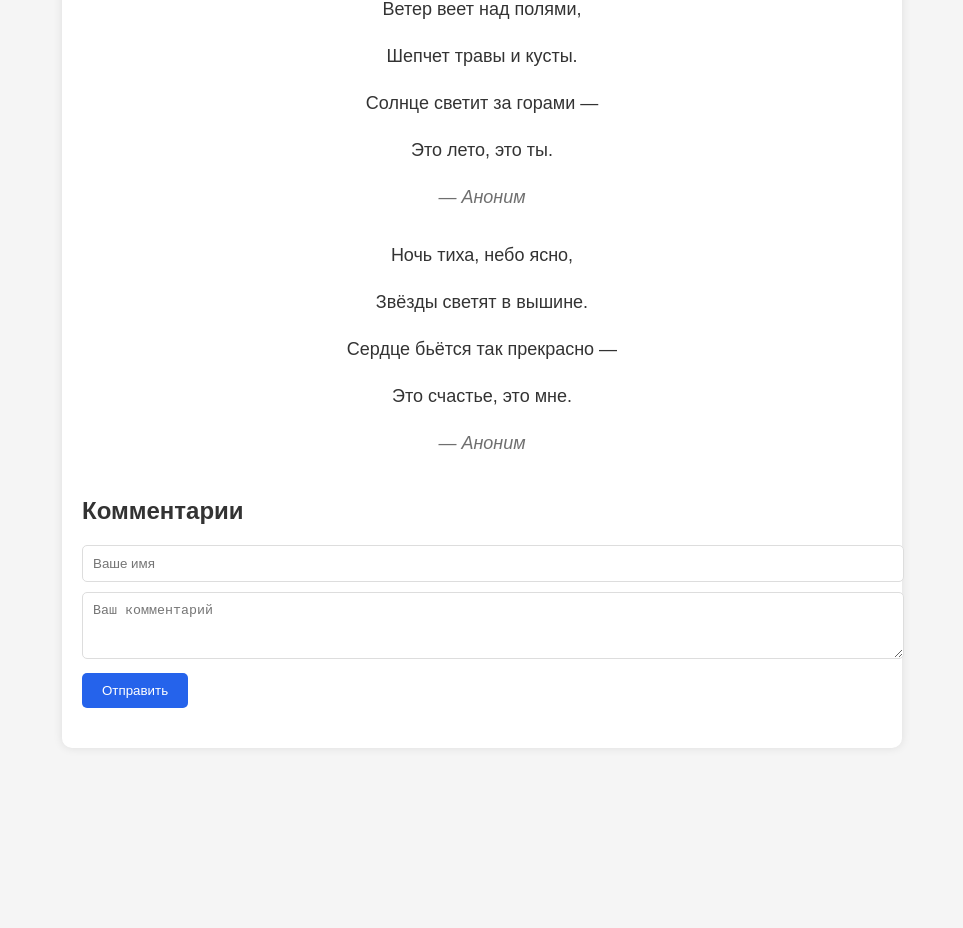
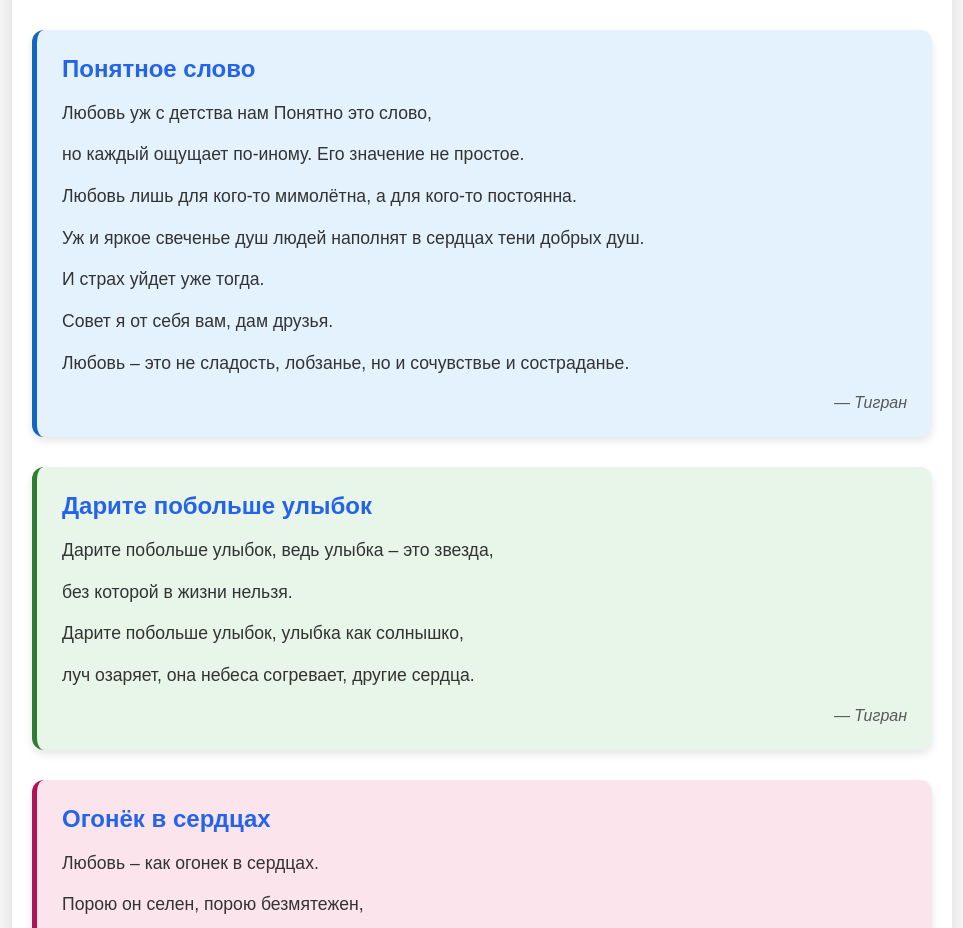
Before and after one commit to tigrichec/TigerPoems, a plain HTML site: page index.html in a window 1280 px wide. Shown: the part 189-1117 px from the top of the page, without its empty margins (158-1121 px from the left). Before the commit the page ends 957 px from the top, so only its background shows below. Drawn offline with nearby package versions, Linux system fonts and the light colour scheme; no server answers.

Commit message:
Update index.html

```diff
--- a/index.html
+++ b/index.html
@@ -1,9 +1,9 @@
-<!DOCTYPE html>
+ <!DOCTYPE html>
 <html lang="ru">
 <head>
   <meta charset="UTF-8">
   <meta name="viewport" content="width=device-width, initial-scale=1.0">
-  <title>Поэтическая страничка</title>
+  <title>Поэтическая страничка в океан Тиграна</title>
   <!-- Подключаем библиотеки -->
   <script src="https://cdn.jsdelivr.net/npm/theme-change@2.0.2/index.js"></script>
   <link rel="stylesheet" href="https://cdnjs.cloudflare.com/ajax/libs/animate.css/4.1.1/animate.min.css">
@@ -18,6 +18,9 @@
       --container-bg: white;
       --primary-color: #2563eb;
       --comment-bg: #f0f8ff;
+      --poem-card-1: #e3f2fd;
+      --poem-card-2: #e8f5e9;
+      --poem-card-3: #fce4ec;
     }
     [data-theme="dark"] {
       --bg-color: #1e293b;
@@ -25,9 +28,12 @@
       --container-bg: #334155;
       --primary-color: #60a5fa;
       --comment-bg: #2d3748;
+      --poem-card-1: #0d47a1;
+      --poem-card-2: #1b5e20;
+      --poem-card-3: #880e4f;
     }
     body {
-      font-family: Arial, sans-serif;
+      font-family: 'Arial', sans-serif;
       background: var(--bg-color);
       color: var(--text-color);
       text-align: center;
@@ -36,67 +42,130 @@
       transition: all 0.3s;
     }
     .container {
-      max-width: 800px;
+      max-width: 900px;
       margin: 0 auto;
       padding: 20px;
       background: var(--container-bg);
-      border-radius: 10px;
-      box-shadow: 0 0 10px rgba(0, 0, 0, 0.1);
+      border-radius: 15px;
+      box-shadow: 0 0 15px rgba(0, 0, 0, 0.1);
     }
-    h1 { color: var(--primary-color); }
-    .poem { margin: 30px 0; line-height: 1.6; font-size: 18px; }
-    .author { font-style: italic; opacity: 0.7; }
+    h1 {
+      color: var(--primary-color);
+      margin-bottom: 30px;
+      font-size: 2.2em;
+    }
+    .poems-container {
+      display: flex;
+      flex-direction: column;
+      gap: 30px;
+      margin: 40px 0;
+    }
+    .poem-card {
+      padding: 25px;
+      border-radius: 12px;
+      text-align: left;
+      box-shadow: 0 4px 8px rgba(0,0,0,0.1);
+      transition: transform 0.3s;
+    }
+    .poem-card:hover {
+      transform: translateY(-5px);
+    }
+    .poem-card:nth-child(1) {
+      background: var(--poem-card-1);
+      border-left: 5px solid #1565c0;
+    }
+    .poem-card:nth-child(2) {
+      background: var(--poem-card-2);
+      border-left: 5px solid #2e7d32;
+    }
+    .poem-card:nth-child(3) {
+      background: var(--poem-card-3);
+      border-left: 5px solid #ad1457;
+    }
+    .poem-title {
+      font-size: 1.5em;
+      margin-bottom: 15px;
+      color: var(--primary-color);
+      font-weight: bold;
+    }
+    .poem-text {
+      line-height: 1.8;
+      font-size: 1.1em;
+    }
+    .poem-text p {
+      margin: 10px 0;
+    }
+    .author {
+      font-style: italic;
+      text-align: right;
+      margin-top: 15px;
+      opacity: 0.8;
+    }
     .theme-btn {
       background: var(--primary-color);
       color: white;
       border: none;
-      padding: 10px 20px;
-      border-radius: 5px;
+      padding: 12px 24px;
+      border-radius: 8px;
       cursor: pointer;
-      margin-bottom: 20px;
+      margin-bottom: 30px;
+      font-size: 1em;
+      transition: all 0.3s;
+    }
+    .theme-btn:hover {
+      opacity: 0.9;
+      transform: scale(1.02);
     }
 
     /* Стили для комментариев */
     .comments-section {
-      margin-top: 40px;
+      margin-top: 50px;
       text-align: left;
     }
     .comment-form {
-      margin-bottom: 20px;
+      margin-bottom: 30px;
     }
     .comment-form input,
     .comment-form textarea {
       width: 100%;
-      padding: 10px;
-      margin-bottom: 10px;
-      border-radius: 5px;
+      padding: 12px;
+      margin-bottom: 15px;
+      border-radius: 8px;
       border: 1px solid #ddd;
       background: var(--container-bg);
       color: var(--text-color);
+      font-size: 1em;
     }
     .comment-form button {
       background: var(--primary-color);
       color: white;
       border: none;
-      padding: 10px 20px;
-      border-radius: 5px;
+      padding: 12px 25px;
+      border-radius: 8px;
       cursor: pointer;
+      font-size: 1em;
+      transition: all 0.3s;
+    }
+    .comment-form button:hover {
+      opacity: 0.9;
     }
     .comment {
       background: var(--comment-bg);
-      padding: 15px;
-      border-radius: 8px;
-      margin-bottom: 15px;
-      box-shadow: 0 2px 4px rgba(0,0,0,0.1);
+      padding: 20px;
+      border-radius: 10px;
+      margin-bottom: 20px;
+      box-shadow: 0 2px 5px rgba(0,0,0,0.1);
     }
     .comment-author {
       font-weight: bold;
-      margin-bottom: 5px;
+      margin-bottom: 8px;
+      font-size: 1.1em;
     }
     .comment-date {
-      font-size: 0.8em;
+      font-size: 0.85em;
       color: var(--text-color);
       opacity: 0.7;
+      margin-top: 10px;
     }
   </style>
 </head>
@@ -105,22 +174,51 @@
     <button class="theme-btn" data-toggle-theme="dark,light" data-act-class="animate__rubberBand">
       🌓 Сменить тему
     </button>
-    <h1>✨ Поэтическая страничка ✨</h1>
+    <h1>✨ Поэтическая страничка в океан Тиграна ✨</h1>
 
-    <div class="poem">
-      <p>Ветер веет над полями,</p>
-      <p>Шепчет травы и кусты.</p>
-      <p>Солнце светит за горами —</p>
-      <p>Это лето, это ты.</p>
-      <p class="author">— Аноним</p>
-    </div>
+    <div class="poems-container">
+      <!-- Первый стих -->
+      <div class="poem-card animate__animated animate__fadeIn">
+        <div class="poem-title">Понятное слово</div>
+        <div class="poem-text">
+          <p>Любовь уж с детства нам Понятно это слово,</p>
+          <p>но каждый ощущает по-иному. Его значение не простое.</p>
+          <p>Любовь лишь для кого-то мимолётна, а для кого-то постоянна.</p>
+          <p>Уж и яркое свеченье душ людей наполнят в сердцах тени добрых душ.</p>
+          <p>И страх уйдет уже тогда.</p>
+          <p>Совет я от себя вам, дам друзья.</p>
+          <p>Любовь – это не сладость, лобзанье, но и сочувствье и состраданье.</p>
+        </div>
+        <div class="author">— Тигран</div>
+      </div>
 
-    <div class="poem animate__animated animate__fadeInUp animate__delay-1s">
-      <p>Ночь тиха, небо ясно,</p>
-      <p>Звёзды светят в вышине.</p>
-      <p>Сердце бьётся так прекрасно —</p>
-      <p>Это счастье, это мне.</p>
-      <p class="author">— Аноним</p>
+      <!-- Второй стих -->
+      <div class="poem-card animate__animated animate__fadeIn animate__delay-1s">
+        <div class="poem-title">Дарите побольше улыбок</div>
+        <div class="poem-text">
+          <p>Дарите побольше улыбок, ведь улыбка – это звезда,</p>
+          <p>без которой в жизни нельзя.</p>
+          <p>Дарите побольше улыбок, улыбка как солнышко,</p>
+          <p>луч озаряет, она небеса согревает, другие сердца.</p>
+        </div>
+        <div class="author">— Тигран</div>
+      </div>
+
+      <!-- Третий стих -->
+      <div class="poem-card animate__animated animate__fadeIn animate__delay-2s">
+        <div class="poem-title">Огонёк в сердцах</div>
+        <div class="poem-text">
+          <p>Любовь – как огонек в сердцах.</p>
+          <p>Порою он селен, порою безмятежен,</p>
+          <p>но очень часто нежен, нежен.</p>
+          <p>Но люди быстро забывают,</p>
+          <p>что огонёчек чудный убивают своим упрямством, нетерпением.</p>
+          <p>Хочу лишь молвить я стихотворением,</p>
+          <p>чтоб огонёчек чудесный уберечь,</p>
+          <p>не надо быстро словом сечь!</p>
+        </div>
+        <div class="author">— Тигран</div>
+      </div>
     </div>
 
     <!-- Секция комментариев -->
@@ -129,7 +227,7 @@
 
       <div class="comment-form">
         <input type="text" id="comment-name" placeholder="Ваше имя" required>
-        <textarea id="comment-text" placeholder="Ваш комментарий" rows="3" required></textarea>
+        <textarea id="comment-text" placeholder="Ваш комментарий" rows="4" required></textarea>
         <button onclick="addComment()">Отправить</button>
       </div>
 
@@ -147,7 +245,6 @@
     messagingSenderId: "1008986732781",
     appId: "1:1008986732781:web:b4102ed37eca33e36e74e4"
   };
-
     // Инициализация Firebase
     firebase.initializeApp(firebaseConfig);
     const db = firebase.firestore();
```
